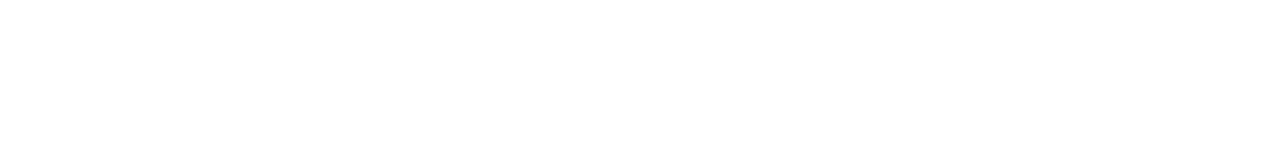
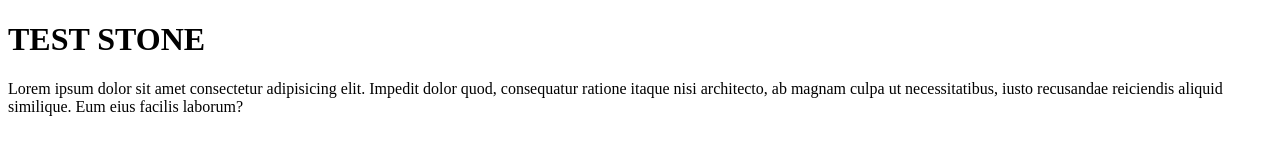
Before and after one commit to StanStoneStoned/Blues-Line-site, a plain HTML site: page Index.html in a window 1280 px wide. Drawn offline with Linux system fonts and the light colour scheme.

Commit message:
ajout test

```diff
--- a/Index.html
+++ b/Index.html
@@ -9,7 +9,8 @@
 </head>
 
 <body>
-
+<h1>TEST STONE</h1>
+<p>Lorem ipsum dolor sit amet consectetur adipisicing elit. Impedit dolor quod, consequatur ratione itaque nisi architecto, ab magnam culpa ut necessitatibus, iusto recusandae reiciendis aliquid similique. Eum eius facilis laborum?</p>
 </body>
 
 </html>
```
